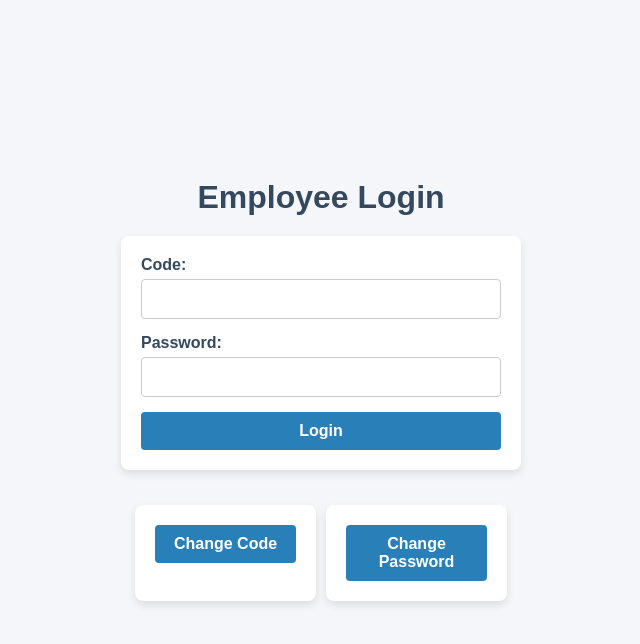
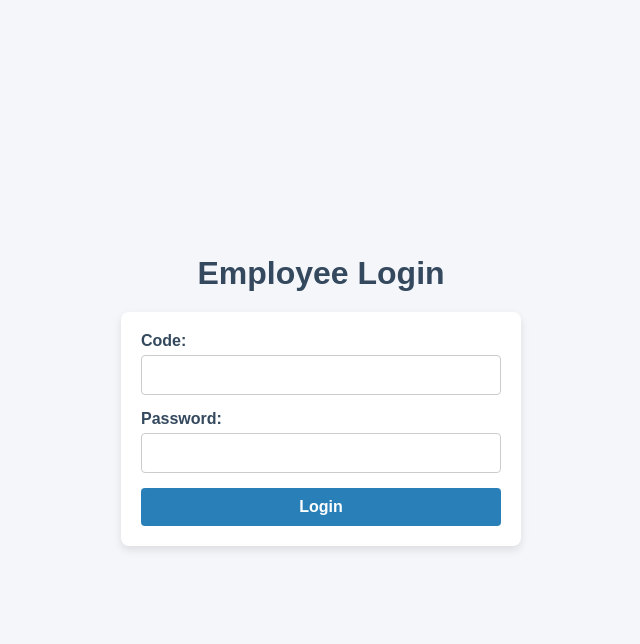
Before and after one commit to uzair958/point_of_sale_system, a Django app: page /login/ in a window 1280 px wide. Shown: the top 644 px of the page, without its empty margins (319-959 px from the left). Run offline with Django 5.2, Linux system fonts and the light colour scheme.

Commit message:
removed change code and password option

```diff
--- a/pos_app/templates/base.html
+++ b/pos_app/templates/base.html
@@ -97,7 +97,7 @@
             }
             .navbar .navbar-menu .nav-item {
                 position: relative;
-                left: -15px;
+                left: -9px;
             }
             .navbar .navbar-menu.show {
                 display: flex;
@@ -117,7 +117,7 @@
 <body>
     <!-- Navbar -->
     <div class="navbar">
-        <a class="navbar-brand" href="#">POS SYSTEM</a>
+        <a class="navbar-brand" href="/">POS SYSTEM</a>
         <button class="hamburger" id="hamburger">☰</button>
         <div class="navbar-menu" id="nav-menu">
             <div class="nav-item"><a href="{% url 'inventory' %}">Inventory</a></div>
--- a/pos_app/templates/login.html
+++ b/pos_app/templates/login.html
@@ -24,18 +24,10 @@
             min-height: 100vh;
         }
 
-        h1, h3 {
-            color: #34495e;
-        }
-
         h1 {
             font-size: 2em;
             margin-bottom: 20px;
-        }
-
-        h3 {
-            font-size: 1.5em;
-            margin-bottom: 10px;
+            color: #34495e;
         }
 
         /* Message Styling */
@@ -69,7 +61,6 @@
             box-shadow: 0 4px 8px rgba(0, 0, 0, 0.1);
             width: 100%;
             max-width: 400px;
-            margin-bottom: 20px;
         }
 
         label {
@@ -104,17 +95,6 @@
         button:hover {
             background-color: #1e6091;
         }
-
-        /* Inline Button Styling for Change Code/Password */
-        .inline-buttons {
-            display: flex;
-            gap: 10px;
-            margin-top: 15px;
-        }
-
-        .inline-buttons form {
-            flex: 1;
-        }
     </style>
 </head>
 <body>
@@ -138,56 +118,5 @@
 
         <button type="submit" name="login" value="1">Login</button>
     </form>
-
-    <!-- Change Code and Change Password buttons -->
-    <div class="inline-buttons">
-        <form method="post">
-            {% csrf_token %}
-            <button type="submit" name="change_code">Change Code</button>
-        </form>
-
-        <form method="post">
-            {% csrf_token %}
-            <button type="submit" name="change_password">Change Password</button>
-        </form>
-    </div>
-
-    <!-- Change Code Form -->
-    {% if show_change_code_form %}
-        <form method="post">
-            {% csrf_token %}
-            <input type="hidden" name="confirm_change_code" value="1">
-            <h3>Change Code</h3>
-            <label for="old_code">Current Code:</label>
-            <input type="text" name="old_code" required>
-
-            <label for="old_password">Current Password:</label>
-            <input type="password" name="old_password" required>
-
-            <label for="new_code">New Code:</label>
-            <input type="text" name="new_code" required>
-
-            <button type="submit">Update Code</button>
-        </form>
-    {% endif %}
-
-    <!-- Change Password Form -->
-    {% if show_change_password_form %}
-        <form method="post">
-            {% csrf_token %}
-            <input type="hidden" name="confirm_change_password" value="1">
-            <h3>Change Password</h3>
-            <label for="old_code">Current Code:</label>
-            <input type="text" name="old_code" required>
-
-            <label for="old_password">Current Password:</label>
-            <input type="password" name="old_password" required>
-
-            <label for="new_password">New Password:</label>
-            <input type="password" name="new_password" required>
-
-            <button type="submit">Update Password</button>
-        </form>
-    {% endif %}
 </body>
 </html>
--- a/pos_app/views.py
+++ b/pos_app/views.py
@@ -24,11 +24,6 @@ def custom_logout_view(request):
 
 
 def login_view(request):
-    context = {
-        'show_change_code_form': False,
-        'show_change_password_form': False,
-    }
-
     if request.method == "POST":
         if "login" in request.POST:
             code = request.POST.get("code")
@@ -43,46 +38,14 @@ def login_view(request):
                 employee.last_login = timezone.now()
                 employee.save()  # Update the last login timestamp
 
-
                 # Check and redirect to next URL or default to inventory
-                next_url = request.GET.get('next')# Debugging: Check the value of 'next' parameter
+                next_url = request.GET.get('next')  # Debugging: Check the value of 'next' parameter
                 return redirect(next_url if next_url else 'inventory')
 
             except Employees.DoesNotExist:
                 messages.error(request, "Invalid code or password.")
 
-        # Handling requests for changing code/password
-        elif "change_code" in request.POST:
-            context['show_change_code_form'] = True
-        elif "change_password" in request.POST:
-            context['show_change_password_form'] = True
-        elif "confirm_change_code" in request.POST:
-            old_code = request.POST.get("old_code")
-            old_password = request.POST.get("old_password")
-            new_code = request.POST.get("new_code")
-
-            try:
-                employee = Employees.objects.get(code=old_code, password=old_password)
-                employee.code = new_code
-                employee.save()
-                messages.success(request, "Code updated successfully!")
-            except Employees.DoesNotExist:
-                messages.error(request, "Invalid current code or password.")
-        elif "confirm_change_password" in request.POST:
-            old_code = request.POST.get("old_code")
-            old_password = request.POST.get("old_password")
-            new_password = request.POST.get("new_password")
-
-            try:
-                employee = Employees.objects.get(code=old_code, password=old_password)
-                employee.password = new_password
-                employee.save()
-                messages.success(request, "Password updated successfully!")
-            except Employees.DoesNotExist:
-                messages.error(request, "Invalid current code or password.")
-
-    return render(request, 'login.html', context)
-
+    return render(request, 'login.html')
 
 
 
```
Also changed, not shown: pos_app/templates/pos.html (+41 -4 lines), pos_app/templates/return_product.html (+28 -0 lines).
